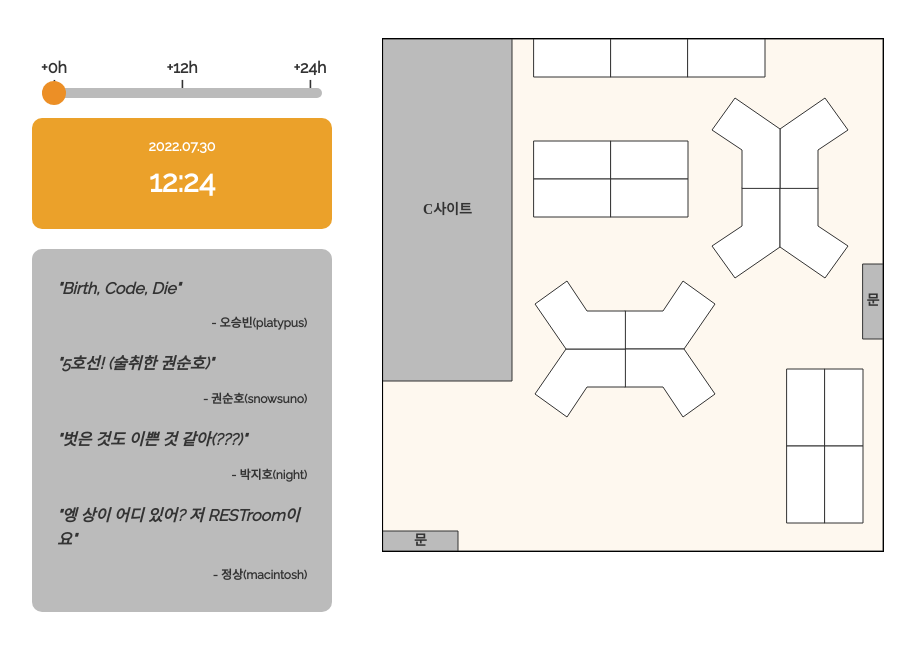
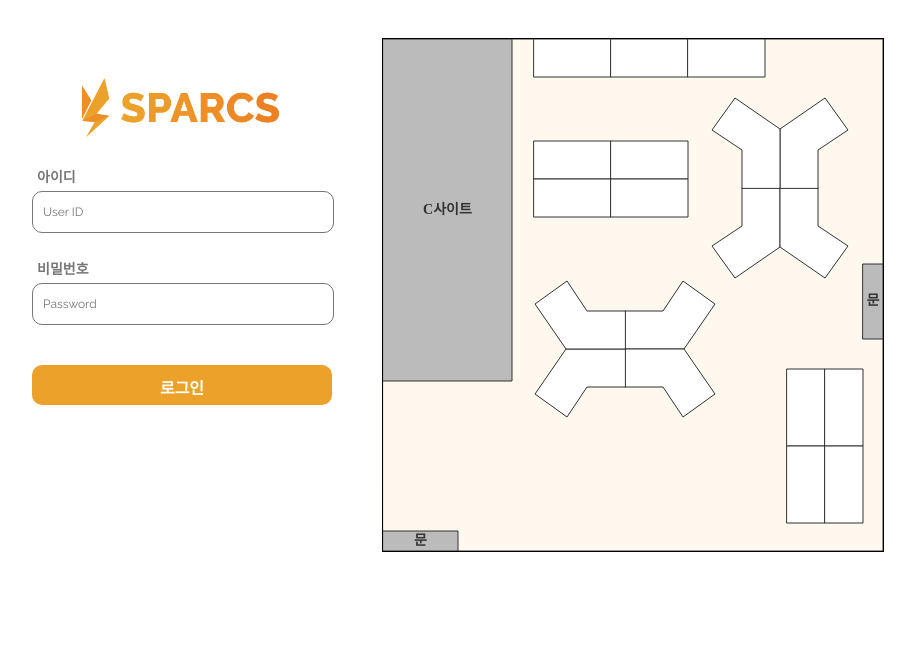
Before and after one commit to sparcs-kaist/living-dongbang, a Vue app in the folder living_dongbang_client/: page /login in a window 1280 px wide. Shown: the top 650 px of the page, without its empty margins (207-1122 px from the left). Built offline with nearby package versions, Linux system fonts and the light colour scheme; no server answers; a web font is replaced by a local one.

Commit message:
Implement login/logout

```diff
--- a/living_dongbang_client/src/App.vue
+++ b/living_dongbang_client/src/App.vue
@@ -1,45 +1,29 @@
 <template>
-  <div class="left-panel" v-if="user"><MainDashboard /></div>
-  <div class="left-panel" v-else><LoginForm /></div>
-  <DongbangMap />
+  <router-view />
 </template>
 
 <script>
-import DongbangMap from './components/DongbangMap.vue'
-import LoginForm from './components/LoginForm.vue'
-import MainDashboard from './components/MainDashboard.vue'
-
 export default {
-  name: 'App',
-  components: {
-    DongbangMap,
-    LoginForm,
-    MainDashboard
-  },
-  data() {
-    return {
-      user: "null"
-    }
-  }
-}
+  name: "App",
+};
 </script>
 
 <style>
-@import url('//fonts.googleapis.com/css?family=Raleway');
-@import url('https://cdn.jsdelivr.net/gh/moonspam/NanumSquare@1.0/nanumsquare.css');
+@import url("//fonts.googleapis.com/css?family=Raleway");
+@import url("https://cdn.jsdelivr.net/gh/moonspam/NanumSquare@1.0/nanumsquare.css");
 
 :root {
-  --orange: #EBA12A;
-  --dark-orange: #EC8F26;
-  --white: #FFFFFF;
-  --light-gray: #BBBBBB;
+  --orange: #eba12a;
+  --dark-orange: #ec8f26;
+  --white: #ffffff;
+  --light-gray: #bbbbbb;
   --gray: #777777;
   --dark-gray: #333333;
   --black: #000000;
-  --green: #2AEBA1;
-  --pink: #EB2A74;
-  --blue: #2A74EB;
-  --beige: #FEF8EF;
+  --green: #2aeba1;
+  --pink: #eb2a74;
+  --blue: #2a74eb;
+  --beige: #fef8ef;
   --font-eng: Raleway;
   --font-kor: NanumSquare;
   --font-small: 12px;
@@ -54,11 +38,4 @@ export default {
   text-align: center;
   color: var(--dark-gray);
 }
-.left-panel {
-    display: inline-block;
-    position: relative;
-    width: 300px;
-    vertical-align: top;
-    padding: 50px;
-}
 </style>
--- a/living_dongbang_client/src/components/LoginForm.vue
+++ b/living_dongbang_client/src/components/LoginForm.vue
@@ -1,6 +1,6 @@
 <template>
   <div id="login-form">
-        <img id="logo-img" v-bind:src="logoImg" width="200"/>
+    <img id="logo-img" v-bind:src="logoImg" width="200" />
     <div class="form-input">
       <div class="label">아이디</div>
       <input v-model="userid" type="text" placeholder="User ID" />
@@ -14,26 +14,29 @@
 </template>
 
 <script>
+import useAuthStore from "../stores/auth.store";
+
 export default {
   data() {
     return {
-            logoImg: require('../assets/SPARCS.png'),
-            userid: '',
-            password: ''
-        }
+      logoImg: require("../assets/SPARCS.png"),
+      userid: "",
+      password: "",
+      authStore: useAuthStore(),
+    };
   },
   methods: {
     onChangeUserID(e) {
-            this.userid = e.target.value
+      this.userid = e.target.value;
     },
     onChangePassword(e) {
-            this.userid = e.target.value
+      this.userid = e.target.value;
     },
-        login() {
-            console.log("Login with user " + this.userid)
-        }
-    }
-}
+    async login() {
+      await this.authStore.login(this.userid, this.password);
+    },
+  },
+};
 </script>
 
 <style>
--- /dev/null
+++ b/living_dongbang_client/src/config/config.js
@@ -0,0 +1,6 @@
+// import dotenv from "dotenv";
+// dotenv.config();
+
+// export default {
+//   apiBaseUrl: process.env.VUE_APP_API_BASE_URL,
+// };
--- /dev/null
+++ b/living_dongbang_client/src/helpers/axios.js
@@ -0,0 +1,8 @@
+import axios from "axios";
+
+export default axios.create({
+  baseURL: process.env.VUE_APP_API_BASE_URL,
+  headers: {
+    "Content-Type": "application/json",
+  },
+});
--- /dev/null
+++ b/living_dongbang_client/src/helpers/router.js
@@ -0,0 +1,21 @@
+import { createRouter, createWebHistory } from "vue-router";
+import useAuthStore from "../stores/auth.store";
+export const router = createRouter({
+  history: createWebHistory(),
+  linkActiveClass: "active",
+  routes: [
+    { path: "/login", component: () => import("../views/LoginPage.vue") },
+    { path: "/logout", component: () => import("../views/LogoutPage.vue") },
+    { path: "/", component: () => import("../views/FrontPage.vue") },
+  ],
+});
+
+router.beforeEach(async (to) => {
+  const publicPages = ["/login"];
+  const authRequired = !publicPages.includes(to.path);
+  const auth = useAuthStore();
+  if (authRequired && !auth.username) {
+    auth.returnUrl = to.fullPath;
+    router.push("/login");
+  }
+});
--- a/living_dongbang_client/src/main.js
+++ b/living_dongbang_client/src/main.js
@@ -1,4 +1,10 @@
-import { createApp } from 'vue'
-import App from './App.vue'
+import { createApp } from "vue";
+import { createPinia } from "pinia";
+import { router } from "./helpers/router";
+import App from "./App.vue";
 
-createApp(App).mount('#app')
+const pinia = createPinia();
+const app = createApp(App);
+app.use(pinia);
+app.use(router);
+app.mount("#app");
--- /dev/null
+++ b/living_dongbang_client/src/stores/auth.store.js
@@ -0,0 +1,31 @@
+import { defineStore } from "pinia";
+import { router } from "../helpers/router";
+import axios from "../helpers/axios";
+export default defineStore({
+  id: "auth",
+  state: () => ({
+    username: JSON.parse(localStorage.getItem("user")) || null,
+    returnUrl: null,
+  }),
+  actions: {
+    async login(username, password) {
+      try {
+        const { status, data } = await axios.post("/auth/login", {
+          username,
+          password,
+        });
+        if (status === 200) {
+          this.username = data.username;
+          localStorage.setItem("user", JSON.stringify(data));
+          router.push(this.returnUrl || "/");
+        }
+      } catch (err) {
+        console.log(err);
+      }
+    },
+    logout() {
+      this.username = null;
+      localStorage.removeItem("user");
+    },
+  },
+});
--- /dev/null
+++ b/living_dongbang_client/src/views/FrontPage.vue
@@ -0,0 +1,32 @@
+<template>
+  <div class="left-panel"><MainDashboard /></div>
+  <DongbangMap />
+</template>
+
+<script>
+import DongbangMap from "../components/DongbangMap.vue";
+import MainDashboard from "../components/MainDashboard.vue";
+
+export default {
+  name: "FrontPage",
+  components: {
+    DongbangMap,
+    MainDashboard,
+  },
+  data() {
+    return {
+      user: "null",
+    };
+  },
+};
+</script>
+
+<style>
+.left-panel {
+  display: inline-block;
+  position: relative;
+  width: 300px;
+  vertical-align: top;
+  padding: 50px;
+}
+</style>
--- /dev/null
+++ b/living_dongbang_client/src/views/LoginPage.vue
@@ -0,0 +1,32 @@
+<template>
+  <div class="left-panel"><LoginForm /></div>
+  <DongbangMap />
+</template>
+
+<script>
+import DongbangMap from "../components/DongbangMap.vue";
+import LoginForm from "../components/LoginForm.vue";
+
+export default {
+  name: "LoginPage",
+  components: {
+    DongbangMap,
+    LoginForm,
+  },
+  data() {
+    return {
+      user: "null",
+    };
+  },
+};
+</script>
+
+<style>
+.left-panel {
+  display: inline-block;
+  position: relative;
+  width: 300px;
+  vertical-align: top;
+  padding: 50px;
+}
+</style>
--- /dev/null
+++ b/living_dongbang_client/src/views/LogoutPage.vue
@@ -0,0 +1,11 @@
+<script>
+import useAuthStore from "../stores/auth.store";
+import { router } from "../helpers/router";
+const authStore = useAuthStore();
+authStore.logout();
+router.push("/");
+
+export default {
+  name: "LogoutPage",
+};
+</script>
```
Also changed, not shown: living_dongbang_client/jsconfig.json (+3 -9 lines), living_dongbang_client/package.json (+5 -2 lines), 2 other files (tests, documents, lock files or other folders). Lines whose indentation alone changed are shown as unchanged.
